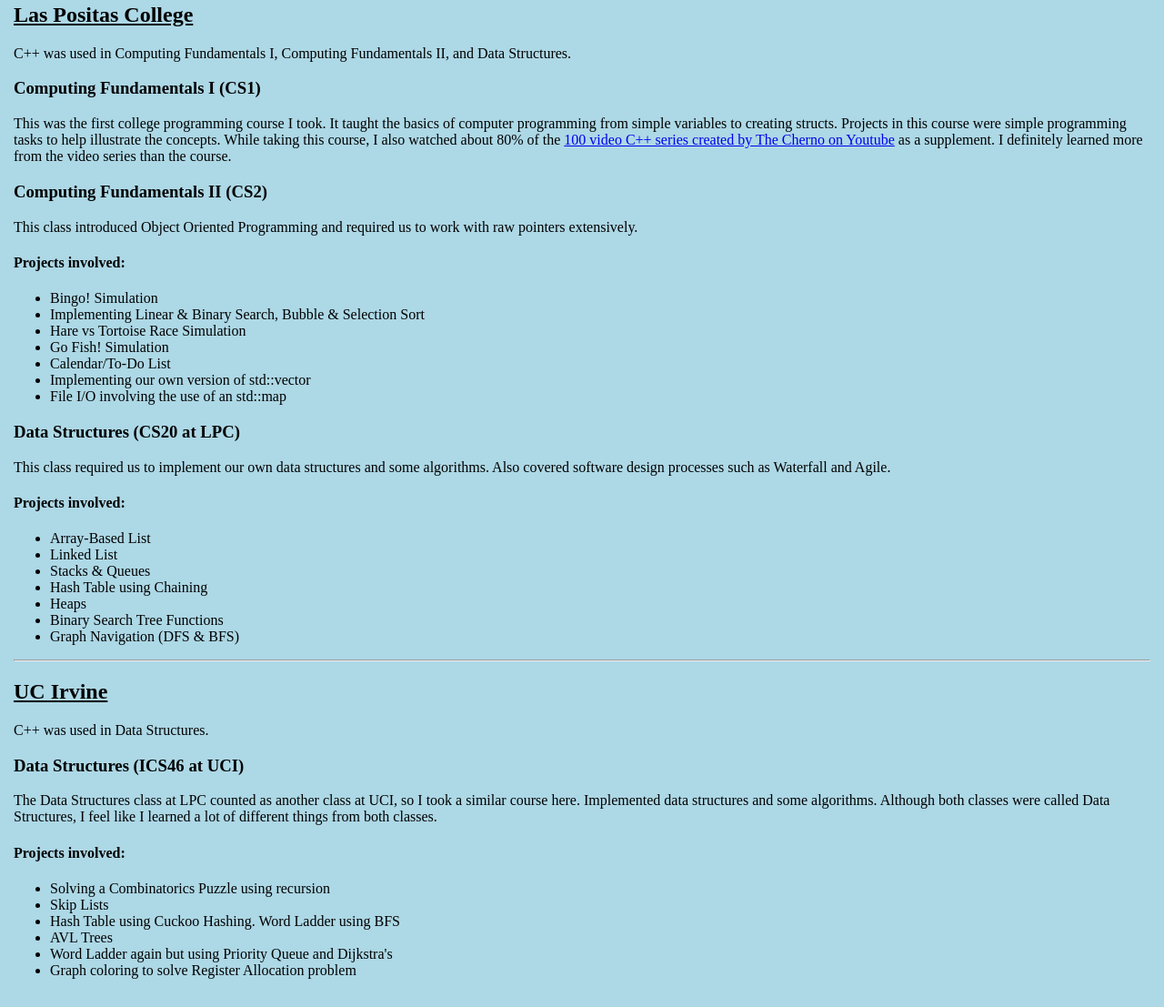
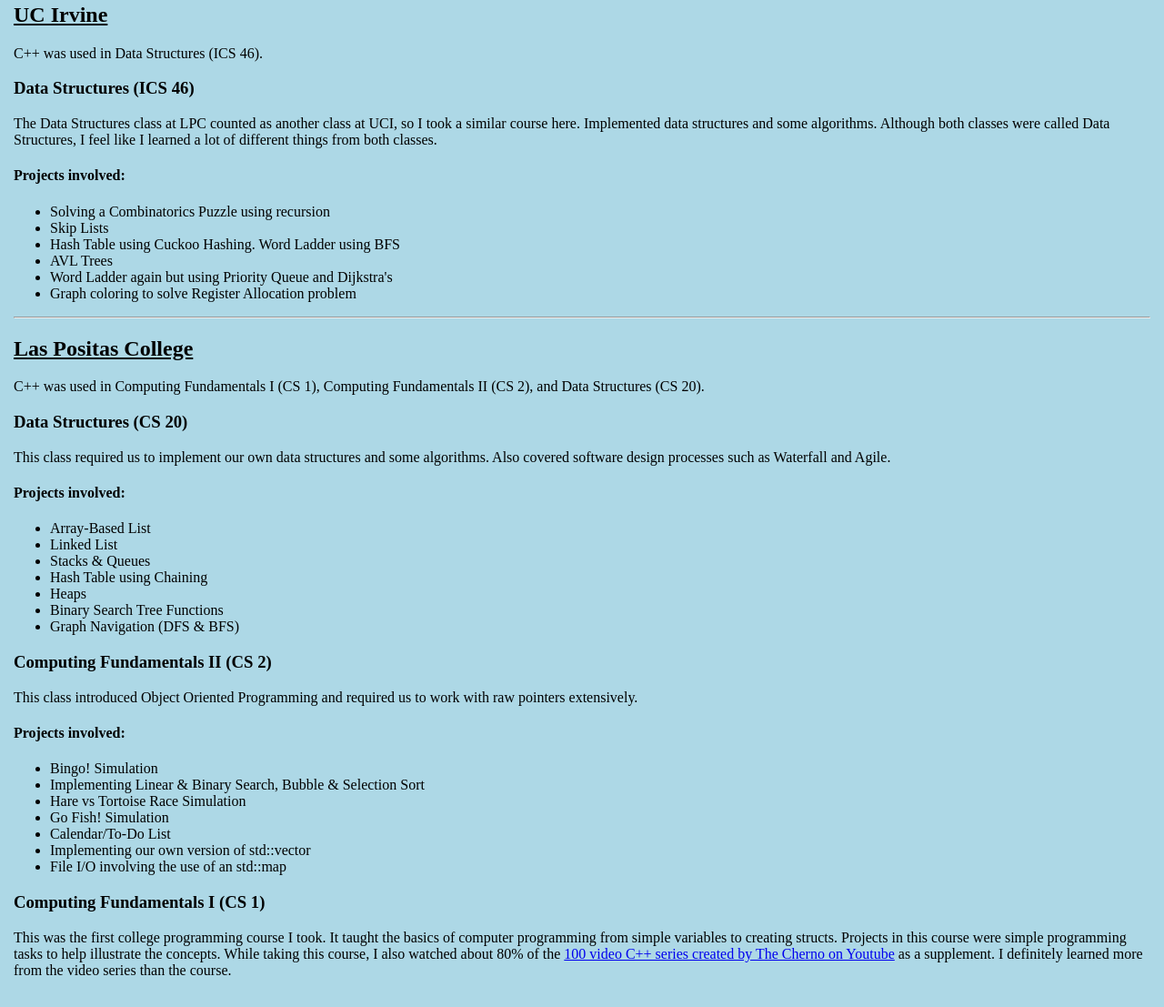
Before and after one commit to bokkisec/JoshuaChungPortfolio, a plain HTML site: page Cpp.html in a window 1280 px wide. Shown: the part 247-1354 px from the top of the page at 91% size. Drawn offline with Linux system fonts and the light colour scheme; a web font is replaced by a local one.

Commit message:
Some minor changes. Added some updates to C page

```diff
--- a/Cpp.html
+++ b/Cpp.html
@@ -56,18 +56,45 @@
             <p>I used C++ for most of my programming courses at Las Positas College (LPC) and UC Irvine (UCI).</p>
             <hr>
 
+            <h2><u>UC Irvine</u></h2>
+            <p>C++ was used in Data Structures (ICS 46).</p>
+
+            <h3>Data Structures (ICS 46)</h3>
+            <p>
+                The Data Structures class at LPC counted as another class at UCI, so I took a similar course here. Implemented data structures and some algorithms.
+                Although both classes were called Data Structures, I feel like I learned a lot of different things from both classes.
+            </p>
+            <h4>Projects involved:</h4>
+            <ul>
+                <li>Solving a Combinatorics Puzzle using recursion</li>
+                <li>Skip Lists</li>
+                <li>Hash Table using Cuckoo Hashing. Word Ladder using BFS</li>
+                <li>AVL Trees</li>
+                <li>Word Ladder again but using Priority Queue and Dijkstra's</li>
+                <li>Graph coloring to solve Register Allocation problem</li>
+            </ul>
+            <hr>
+
             <h2><u>Las Positas College</u></h2>
-            <p>C++ was used in Computing Fundamentals I, Computing Fundamentals II, and Data Structures. </p>
+            <p>C++ was used in Computing Fundamentals I (CS 1), Computing Fundamentals II (CS 2), and Data Structures (CS 20). </p>
 
-            <h3>Computing Fundamentals I (CS1)</h3>
+            <h3>Data Structures (CS 20)</h3>
             <p>
-                This was the first college programming course I took. It taught the basics of computer programming from simple variables to creating structs.
-                Projects in this course were simple programming tasks to help illustrate the concepts.
-                While taking this course, I also watched about 80% of the <a href="https://www.youtube.com/playlist?list=PLlrATfBNZ98dudnM48yfGUldqGD0S4FFb">100 video C++ series created by The Cherno on Youtube</a>
-                as a supplement. I definitely learned more from the video series than the course.
+                This class required us to implement our own data structures and some algorithms.
+                Also covered software design processes such as Waterfall and Agile.
             </p>
+            <h4>Projects involved:</h4>
+            <ul>
+                <li>Array-Based List</li>
+                <li>Linked List</li>
+                <li>Stacks & Queues</li>
+                <li>Hash Table using Chaining</li>
+                <li>Heaps</li>
+                <li>Binary Search Tree Functions</li>
+                <li>Graph Navigation (DFS & BFS)</li>
+            </ul>
 
-            <h3>Computing Fundamentals II (CS2)</h3>
+            <h3>Computing Fundamentals II (CS 2)</h3>
             <p>
                 This class introduced Object Oriented Programming and required us to work with raw pointers extensively.
             </p>
@@ -82,40 +109,13 @@
                 <li>File I/O involving the use of an std::map</li>
             </ul>
 
-            <h3>Data Structures (CS20 at LPC)</h3>
+            <h3>Computing Fundamentals I (CS 1)</h3>
             <p>
-                This class required us to implement our own data structures and some algorithms.
-                Also covered software design processes such as Waterfall and Agile.
+                This was the first college programming course I took. It taught the basics of computer programming from simple variables to creating structs.
+                Projects in this course were simple programming tasks to help illustrate the concepts.
+                While taking this course, I also watched about 80% of the <a href="https://www.youtube.com/playlist?list=PLlrATfBNZ98dudnM48yfGUldqGD0S4FFb">100 video C++ series created by The Cherno on Youtube</a>
+                as a supplement. I definitely learned more from the video series than the course.
             </p>
-            <h4>Projects involved:</h4>
-            <ul>
-                <li>Array-Based List</li>
-                <li>Linked List</li>
-                <li>Stacks & Queues</li>
-                <li>Hash Table using Chaining</li>
-                <li>Heaps</li>
-                <li>Binary Search Tree Functions</li>
-                <li>Graph Navigation (DFS & BFS)</li>
-            </ul>
-            <hr>
-
-            <h2><u>UC Irvine</u></h2>
-            <p>C++ was used in Data Structures.</p>
-
-            <h3>Data Structures (ICS46 at UCI)</h3>
-            <p>
-                The Data Structures class at LPC counted as another class at UCI, so I took a similar course here. Implemented data structures and some algorithms.
-                Although both classes were called Data Structures, I feel like I learned a lot of different things from both classes.
-            </p>
-            <h4>Projects involved:</h4>
-            <ul>
-                <li>Solving a Combinatorics Puzzle using recursion</li>
-                <li>Skip Lists</li>
-                <li>Hash Table using Cuckoo Hashing. Word Ladder using BFS</li>
-                <li>AVL Trees</li>
-                <li>Word Ladder again but using Priority Queue and Dijkstra's</li>
-                <li>Graph coloring to solve Register Allocation problem</li>
-            </ul>
         </div>
     </div>
 </body>
```
Also changed, not shown: C.html (+18 -7 lines), Git.html (+1 -1 lines).
